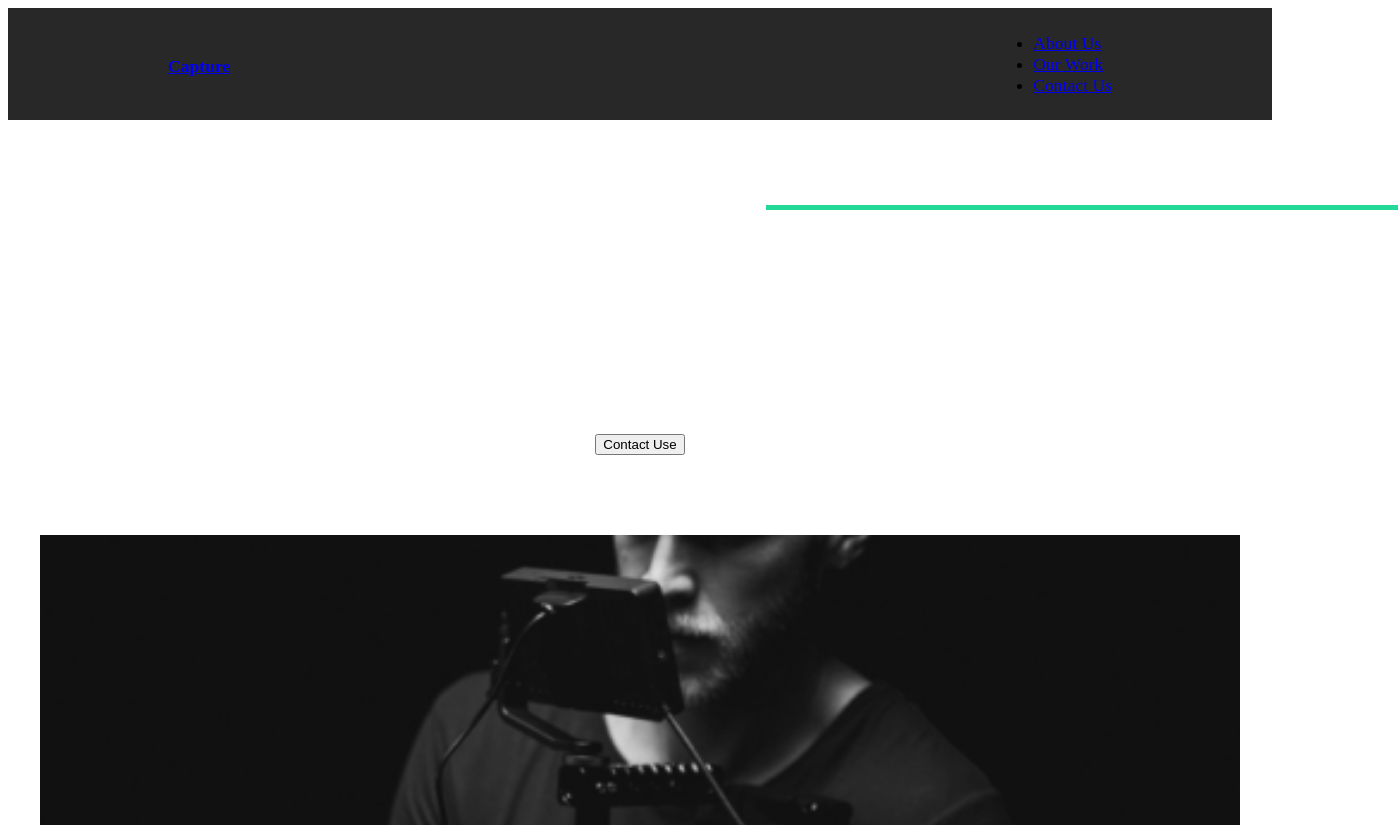
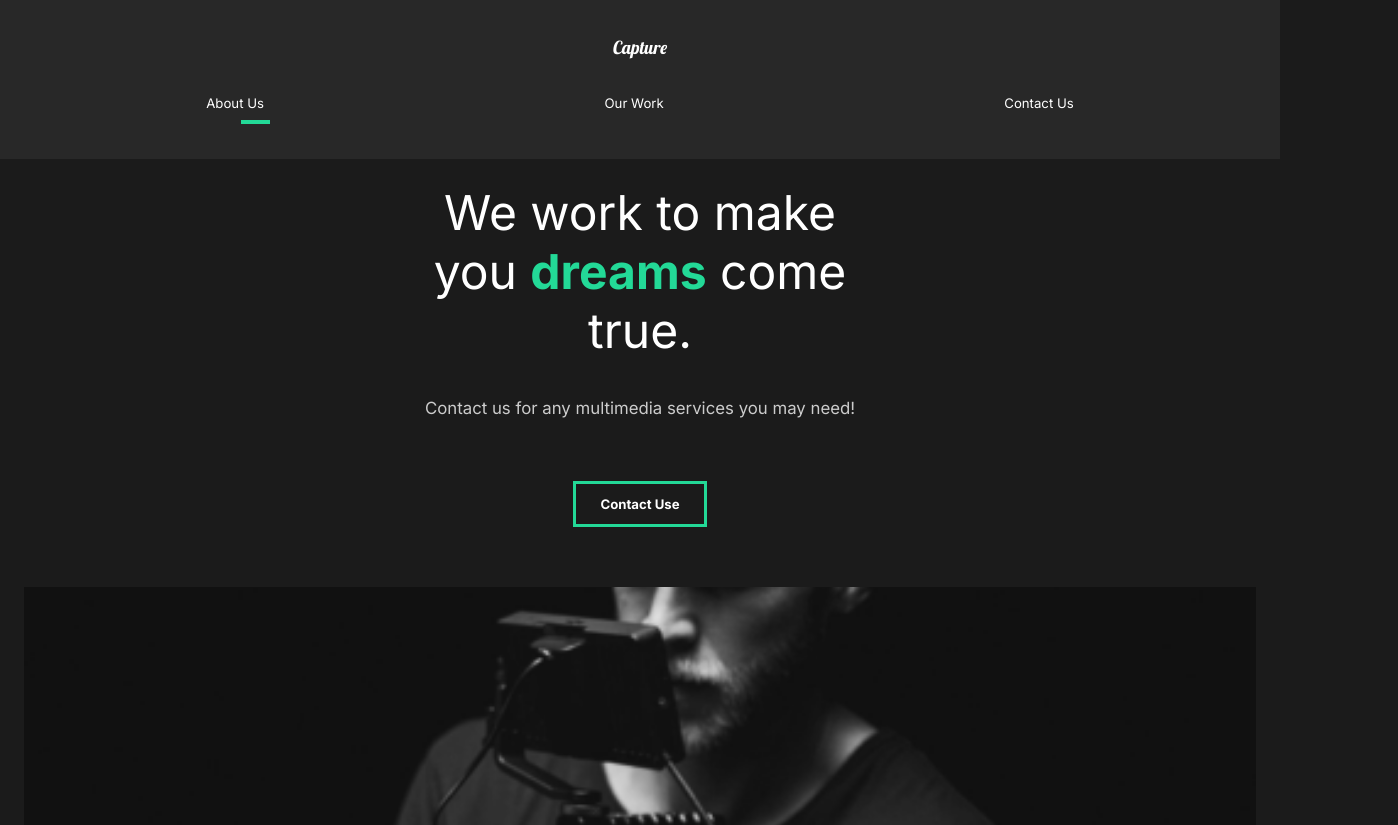
Before and after one commit to DVarner94/capture, a React (Create React App) app: page / in a window 1280 px wide. Shown: the top 825 px of the page, 1398 px wide, since content can reach past the window. Built offline with nearby package versions, Linux system fonts and the light colour scheme.

Commit message:
updated pathname for line anim

```diff
--- a/src/components/Nav.js
+++ b/src/components/Nav.js
@@ -12,15 +12,15 @@
             <ul>
                 <li>
                     <Link to='/'>About Us</Link>
-                    <Line transition={{ duration: 0.75 }} initial={{ width: '0%' }} animate={{ width: pathname === '/' ? '50%' : '0%' }} />
+                    <Line transition={{ duration: .75 }} initial={{ width: '0%' }} animate={{ width: pathname === '/' ? '50%' : '0%' }} />
                 </li>
                 <li>
                     <Link to='/work'>Our Work</Link>
-                    <Line transition={{ duration: 0.75 }} initial={{ width: '0%' }} animate={{ width: pathname === '/' ? '50%' : '0%' }} />
+                    <Line transition={{ duration: 0.75 }} initial={{ width: '0%' }} animate={{ width: pathname === '/work' ? '50%' : '0%' }} />
                 </li>
                 <li>
                     <Link to='/contact'>Contact Us</Link>
-                    <Line transition={{ duration: 0.75 }} initial={{ width: '0%' }} animate={{ width: pathname === '/' ? '50%' : '0%' }} />
+                    <Line transition={{ duration: 0.75 }} initial={{ width: '0%' }} animate={{ width: pathname === '/contact' ? '50%' : '0%' }} />
                 </li>
             </ul>
         </StyledNav>
@@ -55,7 +55,7 @@
         padding-left: 10rem;
         position: relative;
     }
-    @media {max-width: 1300px}{
+    @media (max-width: 1300px){
         flex-direction: column;
         padding: 2rem 1rem;
         #logo{
```
